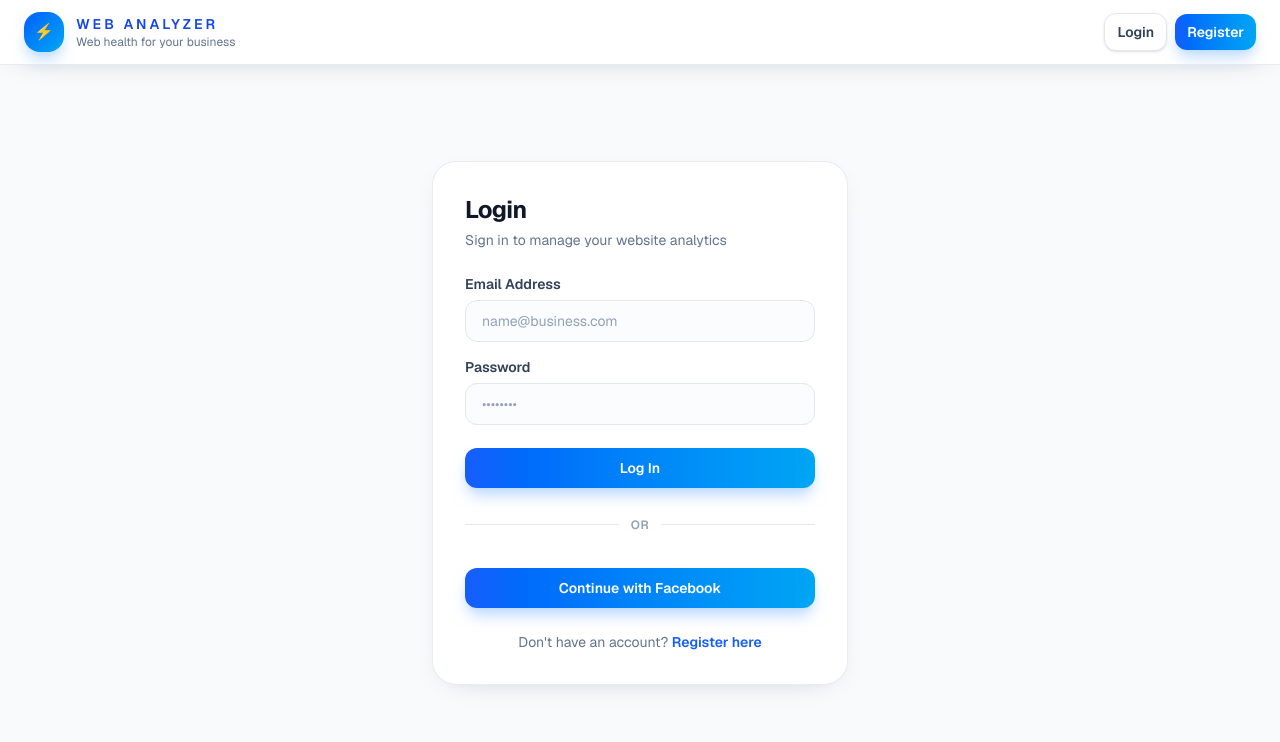
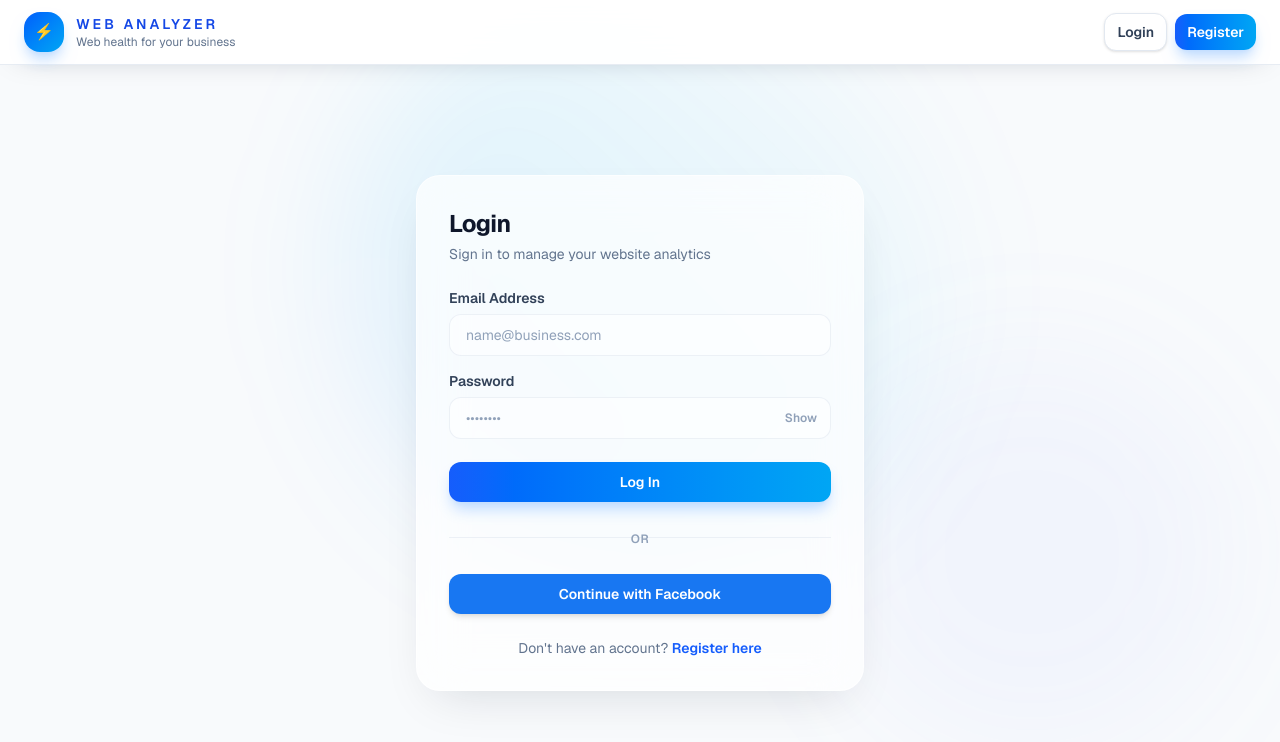
Before and after one commit to gabrieldragoscalin-hash/web_analyzer, a Next.js app in the folder frontend/: page /login in a window 1280 px wide. Shown: the top 742 px of the page. Built offline with nearby package versions, Linux system fonts and the light colour scheme; no server answers.

Commit message:
redesigned the entire login and register pages

```diff
--- a/frontend/src/app/login/page.tsx
+++ b/frontend/src/app/login/page.tsx
@@ -1,20 +1,30 @@
+"use client";
+
+import { useState, use } from 'react'
 import { login, loginWithFacebook } from '../auth/actions'
 import Link from 'next/link'
 import Navbar from "../../components/navbar";
 
-export default async function LoginPage({
+export default function LoginPage({
     searchParams,
 }: {
     searchParams: Promise<{ error?: string; message?: string }>
 }) {
-    const { error, message } = await searchParams
+    const { error, message } = use(searchParams)
+    const [showPassword, setShowPassword] = useState(false);
 
     return (
-        <div className="min-h-screen bg-slate-50 text-slate-900 font-sans selection:bg-blue-500 selection:text-white">
+        <div className="min-h-screen bg-slate-50 text-slate-900 font-sans relative overflow-hidden flex flex-col">
+
+            {/* ⚡ Multi-layered premium ambient background glows */}
+            <div className="absolute top-1/3 left-1/2 -translate-x-1/2 -translate-y-1/2 w-[600px] h-[600px] bg-gradient-to-tr from-blue-500/10 via-sky-400/8 to-transparent blur-3xl pointer-events-none rounded-full" />
+            <div className="absolute bottom-12 right-12 w-[400px] h-[400px] bg-indigo-400/5 blur-3xl pointer-events-none rounded-full" />
+
             <Navbar user={null} />
 
-            <div className="mx-auto max-w-md px-4 py-16 sm:py-24">
-                <div className="rounded-3xl border border-slate-200/80 bg-white p-6 sm:p-8 shadow-[0_8px_30px_-20px_rgba(15,23,42,0.35)]">
+            <div className="flex-1 flex items-center justify-center px-4 py-16 sm:py-24 relative z-10">
+                {/* ⚡ Frosted Glass Panel Container */}
+                <div className="w-full max-w-md rounded-3xl border border-white/60 bg-white/70 backdrop-blur-xl p-6 sm:p-8 shadow-[0_20px_50px_-20px_rgba(15,23,42,0.15)]">
                     <div className="mb-6">
                         <h2 className="text-2xl font-bold tracking-tight text-slate-900">Login</h2>
                         <p className="mt-1 text-sm text-slate-500">Sign in to manage your website analytics</p>
@@ -22,12 +32,12 @@ export default async function LoginPage({
 
                     <form style={{ display: 'flex', flexDirection: 'column', gap: '15px' }}>
                         {error && (
-                            <p className="rounded-xl bg-red-50 p-3 text-sm font-medium text-red-600 border border-red-100">
+                            <p className="rounded-xl bg-red-50/80 backdrop-blur-sm p-3 text-sm font-medium text-red-600 border border-red-100">
                                 {error}
                             </p>
                         )}
                         {message && (
-                            <p className="rounded-xl bg-green-50 p-3 text-sm font-medium text-green-600 border border-green-100">
+                            <p className="rounded-xl bg-green-50/80 backdrop-blur-sm p-3 text-sm font-medium text-green-600 border border-green-100">
                                 {message}
                             </p>
                         )}
@@ -39,21 +49,30 @@ export default async function LoginPage({
                                 name="email"
                                 type="email"
                                 required
-                                className="mt-1.5 block w-full rounded-xl border border-slate-200 bg-slate-50/50 px-4 py-2.5 text-sm outline-none transition-all placeholder:text-slate-400 focus:border-blue-500 focus:bg-white focus:ring-2 focus:ring-blue-100"
+                                className="mt-1.5 block w-full rounded-xl border border-slate-200/60 bg-white/50 px-4 py-2.5 text-sm outline-none transition-all placeholder:text-slate-400 focus:border-blue-500 focus:bg-white focus:ring-2 focus:ring-blue-100"
                                 placeholder="name@business.com"
                             />
                         </div>
 
                         <div>
                             <label htmlFor="password" className="block text-sm font-semibold text-slate-700">Password</label>
+                            <div className="relative mt-1.5">
                                 <input
                                     id="password"
                                     name="password"
-                                type="password"
+                                    type={showPassword ? "text" : "password"}
                                     required
-                                className="mt-1.5 block w-full rounded-xl border border-slate-200 bg-slate-50/50 px-4 py-2.5 text-sm outline-none transition-all placeholder:text-slate-400 focus:border-blue-500 focus:bg-white focus:ring-2 focus:ring-blue-100"
+                                    className="block w-full rounded-xl border border-slate-200/60 bg-white/50 pl-4 pr-12 py-2.5 text-sm outline-none transition-all placeholder:text-slate-400 focus:border-blue-500 focus:bg-white focus:ring-2 focus:ring-blue-100"
                                     placeholder="••••••••"
                                 />
+                                <button
+                                    type="button"
+                                    onClick={() => setShowPassword(!showPassword)}
+                                    className="absolute right-3.5 top-1/2 -translate-y-1/2 text-xs font-semibold text-slate-400 hover:text-slate-600 selection:bg-transparent"
+                                >
+                                    {showPassword ? "Hide" : "Show"}
+                                </button>
+                            </div>
                         </div>
 
                         <button
@@ -65,15 +84,14 @@ export default async function LoginPage({
                     </form>
 
                     <div className="relative my-6 text-center">
-                        <div className="absolute inset-0 flex items-center"><span className="w-full border-t border-slate-200" /></div>
-                        <span className="relative bg-white px-3 text-xs font-semibold uppercase tracking-wider text-slate-400">or</span>
+                        <div className="absolute inset-0 flex items-center"><span className="w-full border-t border-slate-200/60" /></div>
+                        <span className="relative bg-white/0 px-3 text-xs font-semibold uppercase tracking-wider text-slate-400">or</span>
                     </div>
 
-                    {/* Facebook OAuth */}
-                    <form action={loginWithFacebook} style={{ display: 'flex', flexDirection: 'column' }}>
+                    <form action={loginWithFacebook} className="flex flex-col">
                         <button
                             type="submit"
-                            className="mt-2 rounded-xl bg-gradient-to-r from-blue-600 to-sky-500 px-4 py-2.5 text-sm font-semibold text-white shadow-lg shadow-blue-200 transition-colors hover:from-blue-700 hover:to-sky-600"
+                            className="w-full rounded-xl bg-[#1877F2] px-4 py-2.5 text-sm font-semibold text-white shadow-md hover:bg-[#166FE5] transition-colors flex items-center justify-center gap-2"
                         >
                             Continue with Facebook
                         </button>
--- a/frontend/src/app/register/page.tsx
+++ b/frontend/src/app/register/page.tsx
@@ -1,20 +1,31 @@
+"use client";
+
+import { useState, use } from 'react'
 import { signup, loginWithFacebook } from '../auth/actions'
 import Link from 'next/link'
 import Navbar from "../../components/navbar";
 
-export default async function RegisterPage({
+export default function RegisterPage({
     searchParams,
 }: {
     searchParams: Promise<{ error?: string }>
 }) {
-    const { error } = await searchParams
+    const { error } = use(searchParams)
+    const [showPassword, setShowPassword] = useState(false);
+    const [showConfirmPassword, setShowConfirmPassword] = useState(false);
 
     return (
-        <div className="min-h-screen bg-slate-50 text-slate-900 font-sans selection:bg-blue-500 selection:text-white">
+        <div className="min-h-screen bg-slate-50 text-slate-900 font-sans relative overflow-hidden flex flex-col">
+
+            {/* ⚡ Multi-layered premium ambient background glows */}
+            <div className="absolute top-1/3 left-1/2 -translate-x-1/2 -translate-y-1/2 w-[600px] h-[600px] bg-gradient-to-tr from-blue-500/10 via-sky-400/8 to-transparent blur-3xl pointer-events-none rounded-full" />
+            <div className="absolute bottom-12 right-12 w-[400px] h-[400px] bg-indigo-400/5 blur-3xl pointer-events-none rounded-full" />
+
             <Navbar user={null} />
 
-            <div className="mx-auto max-w-md px-4 py-16 sm:py-24">
-                <div className="rounded-3xl border border-slate-200/80 bg-white p-6 sm:p-8 shadow-[0_8px_30px_-20px_rgba(15,23,42,0.35)]">
+            <div className="flex-1 flex items-center justify-center px-4 py-16 sm:py-24 relative z-10">
+                {/* ⚡ Frosted Glass Panel Container */}
+                <div className="w-full max-w-md rounded-3xl border border-white/60 bg-white/70 backdrop-blur-xl p-6 sm:p-8 shadow-[0_20px_50px_-20px_rgba(15,23,42,0.15)]">
                     <div className="mb-6">
                         <h2 className="text-2xl font-bold tracking-tight text-slate-900">Create Account</h2>
                         <p className="mt-1 text-sm text-slate-500">Get access to extensive website visibility metrics</p>
@@ -22,7 +33,7 @@ export default async function RegisterPage({
 
                     <form style={{ display: 'flex', flexDirection: 'column', gap: '15px' }}>
                         {error && (
-                            <p className="rounded-xl bg-red-50 p-3 text-sm font-medium text-red-600 border border-red-100">
+                            <p className="rounded-xl bg-red-50/80 backdrop-blur-sm p-3 text-sm font-medium text-red-600 border border-red-100">
                                 {error}
                             </p>
                         )}
@@ -34,33 +45,51 @@ export default async function RegisterPage({
                                 name="email"
                                 type="email"
                                 required
-                                className="mt-1.5 block w-full rounded-xl border border-slate-200 bg-slate-50/50 px-4 py-2.5 text-sm outline-none transition-all placeholder:text-slate-400 focus:border-blue-500 focus:bg-white focus:ring-2 focus:ring-blue-100"
+                                className="mt-1.5 block w-full rounded-xl border border-slate-200/60 bg-white/50 px-4 py-2.5 text-sm outline-none transition-all placeholder:text-slate-400 focus:border-blue-500 focus:bg-white focus:ring-2 focus:ring-blue-100"
                                 placeholder="name@business.com"
                             />
                         </div>
 
                         <div>
                             <label htmlFor="password" className="block text-sm font-semibold text-slate-700">Password</label>
+                            <div className="relative mt-1.5">
                                 <input
                                     id="password"
                                     name="password"
-                                type="password"
+                                    type={showPassword ? "text" : "password"}
                                     required
-                                className="mt-1.5 block w-full rounded-xl border border-slate-200 bg-slate-50/50 px-4 py-2.5 text-sm outline-none transition-all placeholder:text-slate-400 focus:border-blue-500 focus:bg-white focus:ring-2 focus:ring-blue-100"
+                                    className="block w-full rounded-xl border border-slate-200/60 bg-white/50 pl-4 pr-12 py-2.5 text-sm outline-none transition-all placeholder:text-slate-400 focus:border-blue-500 focus:bg-white focus:ring-2 focus:ring-blue-100"
                                     placeholder="••••••••"
                                 />
+                                <button
+                                    type="button"
+                                    onClick={() => setShowPassword(!showPassword)}
+                                    className="absolute right-3.5 top-1/2 -translate-y-1/2 text-xs font-semibold text-slate-400 hover:text-slate-600 selection:bg-transparent"
+                                >
+                                    {showPassword ? "Hide" : "Show"}
+                                </button>
+                            </div>
                         </div>
 
                         <div>
                             <label htmlFor="confirmPassword" className="block text-sm font-semibold text-slate-700">Confirm Password</label>
+                            <div className="relative mt-1.5">
                                 <input
                                     id="confirmPassword"
                                     name="confirmPassword"
-                                type="password"
+                                    type={showConfirmPassword ? "text" : "password"}
                                     required
-                                className="mt-1.5 block w-full rounded-xl border border-slate-200 bg-slate-50/50 px-4 py-2.5 text-sm outline-none transition-all placeholder:text-slate-400 focus:border-blue-500 focus:bg-white focus:ring-2 focus:ring-blue-100"
+                                    className="block w-full rounded-xl border border-slate-200/60 bg-white/50 pl-4 pr-12 py-2.5 text-sm outline-none transition-all placeholder:text-slate-400 focus:border-blue-500 focus:bg-white focus:ring-2 focus:ring-blue-100"
                                     placeholder="••••••••"
                                 />
+                                <button
+                                    type="button"
+                                    onClick={() => setShowConfirmPassword(!showConfirmPassword)}
+                                    className="absolute right-3.5 top-1/2 -translate-y-1/2 text-xs font-semibold text-slate-400 hover:text-slate-600 selection:bg-transparent"
+                                >
+                                    {showConfirmPassword ? "Hide" : "Show"}
+                                </button>
+                            </div>
                         </div>
 
                         <button
@@ -72,15 +101,14 @@ export default async function RegisterPage({
                     </form>
 
                     <div className="relative my-6 text-center">
-                        <div className="absolute inset-0 flex items-center"><span className="w-full border-t border-slate-200" /></div>
-                        <span className="relative bg-white px-3 text-xs font-semibold uppercase tracking-wider text-slate-400">or</span>
+                        <div className="absolute inset-0 flex items-center"><span className="w-full border-t border-slate-200/60" /></div>
+                        <span className="relative bg-white/0 px-3 text-xs font-semibold uppercase tracking-wider text-slate-400">or</span>
                     </div>
 
-                    {/* Facebook OAuth */}
-                    <form action={loginWithFacebook} style={{ display: 'flex', flexDirection: 'column' }}>
+                    <form action={loginWithFacebook} className="flex flex-col">
                         <button
                             type="submit"
-                            className="mt-2 rounded-xl bg-gradient-to-r from-blue-600 to-sky-500 px-4 py-2.5 text-sm font-semibold text-white shadow-lg shadow-blue-200 transition-colors hover:from-blue-700 hover:to-sky-600"
+                            className="w-full rounded-xl bg-[#1877F2] px-4 py-2.5 text-sm font-semibold text-white shadow-md hover:bg-[#166FE5] transition-colors flex items-center justify-center gap-2"
                         >
                             Continue with Facebook
                         </button>
```
Lines whose indentation alone changed are shown as unchanged.
